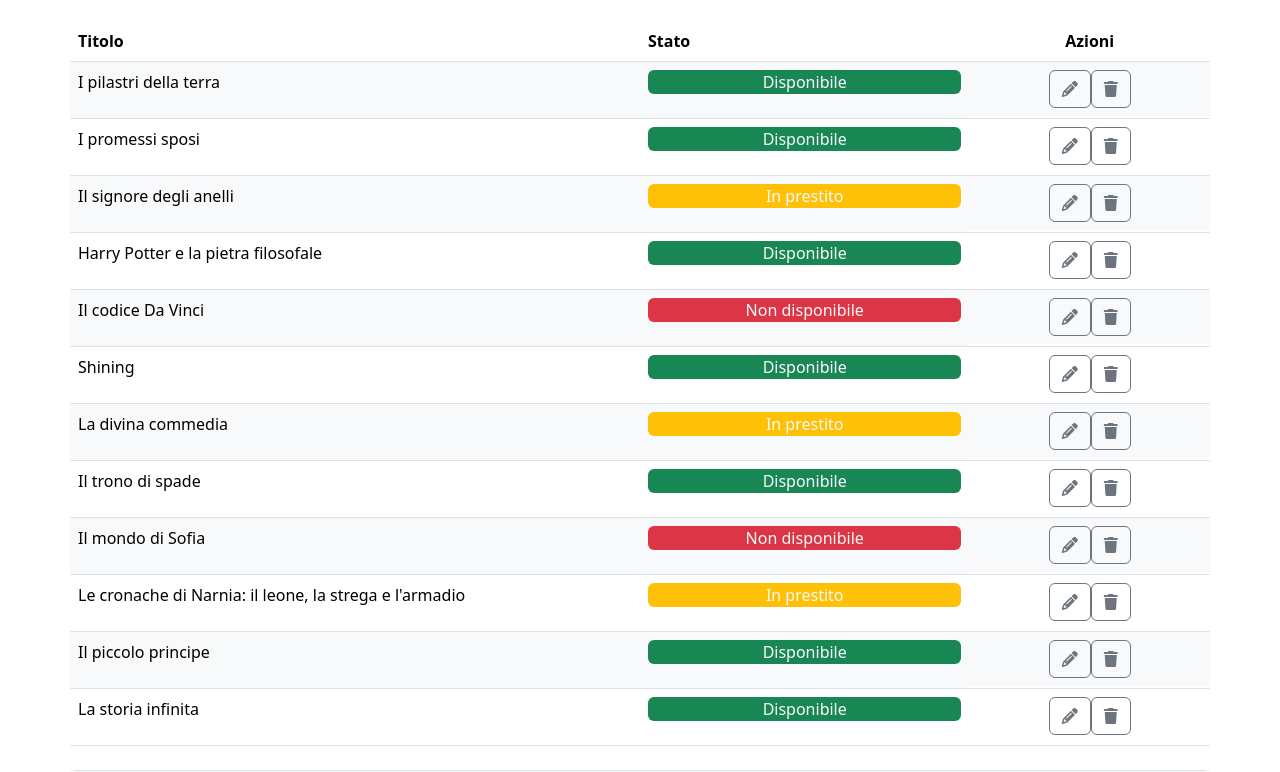
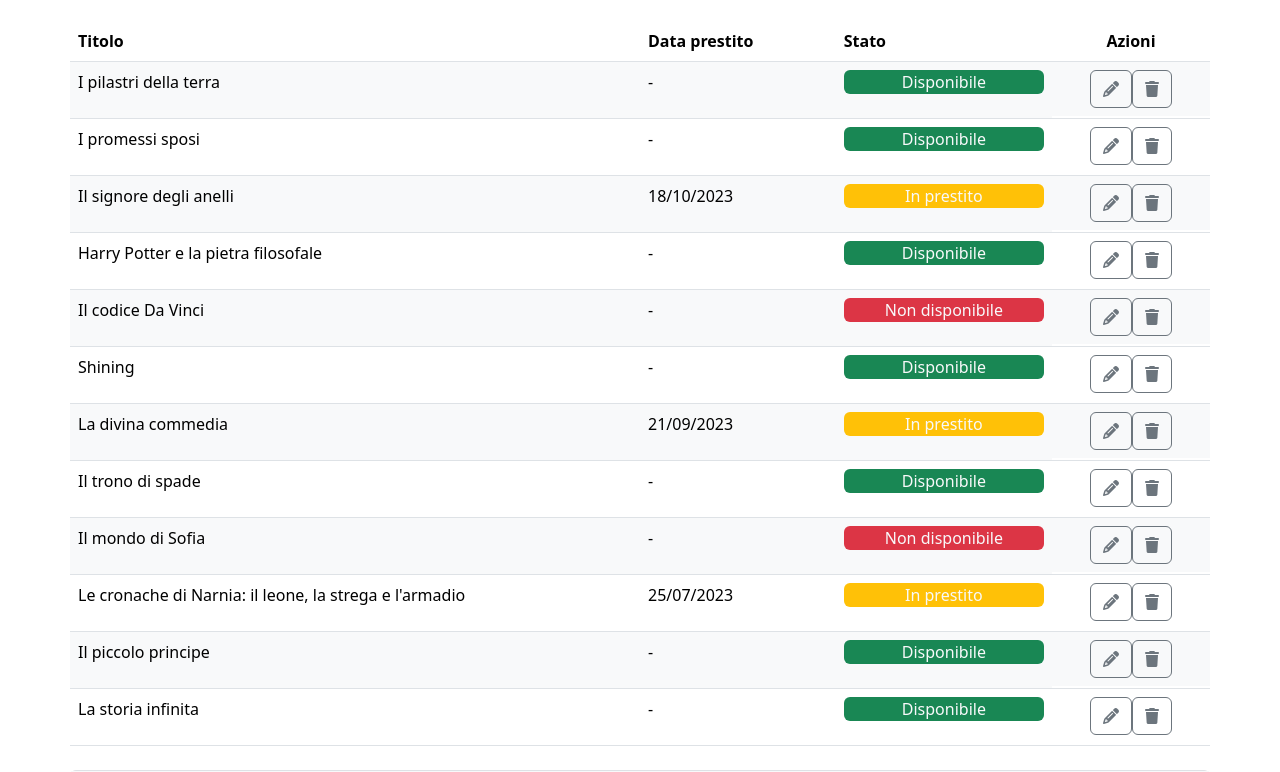
Before and after one commit to brian-tura/html-css-bootstrap-dashboard, a plain HTML site: page index.html in a window 1280 px wide. Shown: the part 169-941 px from the top of the page. Drawn offline with nearby package versions, Linux system fonts and the light colour scheme.

Commit message:
[FEAT] Responsive for tablet screen done

```diff
--- a/index.html
+++ b/index.html
@@ -35,6 +35,7 @@
                 <thead>
                     <tr>
                         <th class="col-6">Titolo</th>
+                        <th class="col d-none d-md-table-cell">Data prestito</th>
                         <th class="col">Stato</th>
                         <th class="col text-center">Azioni</th>
                     </tr>
@@ -43,6 +44,7 @@
                 <tbody>
                     <tr class="border-bottom table-light">
                         <td>I pilastri della terra</td>
+                        <td class="d-none d-md-table-cell">-</td>
                         <td class="text-center">
                             <p class="bg-success text-light rounded">Disponibile</p>
                         </td>
@@ -54,6 +56,7 @@
 
                     <tr class="border-bottom">
                         <td>I promessi sposi</td>
+                        <td class="d-none d-md-table-cell">-</td>
                         <td class="text-center">
                             <p class="bg-success text-light rounded">Disponibile</p>
                         </td>
@@ -65,6 +68,7 @@
 
                     <tr class="border-bottom table-light">
                         <td>Il signore degli anelli</td>
+                        <td class="d-none d-md-table-cell">18/10/2023</td>
                         <td class="text-center">
                             <p class="bg-warning text-light rounded">In prestito</p>
                         </td>
@@ -76,6 +80,7 @@
 
                     <tr class="border-bottom">
                         <td>Harry Potter e la pietra filosofale</td>
+                        <td class="d-none d-md-table-cell">-</td>
                         <td class="text-center">
                             <p class="bg-success text-light rounded">Disponibile</p>
                         </td>
@@ -87,6 +92,7 @@
 
                     <tr class="border-bottom table-light">
                         <td>Il codice Da Vinci</td>
+                        <td class="d-none d-md-table-cell">-</td>
                         <td class="text-center">
                             <p class="bg-danger text-light rounded">Non disponibile</p>
                         </td>
@@ -98,6 +104,7 @@
 
                     <tr class="border-bottom">
                         <td>Shining</td>
+                        <td class="d-none d-md-table-cell">-</td>
                         <td class="text-center">
                             <p class="bg-success text-light rounded">Disponibile</p>
                         </td>
@@ -109,6 +116,7 @@
 
                     <tr class="border-bottom table-light">
                         <td>La divina commedia</td>
+                        <td class="d-none d-md-table-cell">21/09/2023</td>
                         <td class="text-center">
                             <p class="bg-warning text-light rounded">In prestito</p>
                         </td>
@@ -120,6 +128,7 @@
 
                     <tr class="border-bottom">
                         <td>Il trono di spade</td>
+                        <td class="d-none d-md-table-cell">-</td>
                         <td class="text-center">
                             <p class="bg-success text-light rounded">Disponibile</p>
                         </td>
@@ -131,6 +140,7 @@
 
                     <tr class="border-bottom table-light">
                         <td>Il mondo di Sofia</td>
+                        <td class="d-none d-md-table-cell">-</td>
                         <td class="text-center">
                             <p class="bg-danger text-light rounded">Non disponibile</p>
                         </td>
@@ -142,6 +152,7 @@
 
                     <tr class="border-bottom">
                         <td>Le cronache di Narnia: il leone, la strega e l'armadio</td>
+                        <td class="d-none d-md-table-cell">25/07/2023</td>
                         <td class="text-center">
                             <p class="bg-warning text-light rounded">In prestito</p>
                         </td>
@@ -153,6 +164,7 @@
 
                     <tr class="border-bottom table-light">
                         <td>Il piccolo principe</td>
+                        <td class="d-none d-md-table-cell">-</td>
                         <td class="text-center">
                             <p class="bg-success text-light rounded">Disponibile</p>
                         </td>
@@ -164,6 +176,7 @@
 
                     <tr class="border-bottom">
                         <td>La storia infinita</td>
+                        <td class="d-none d-md-table-cell">-</td>
                         <td class="text-center">
                             <p class="bg-success text-light rounded">Disponibile</p>
                         </td>
@@ -176,6 +189,7 @@
             </table>
         </div>
 
+        <!-- Todo list -->
         <div class="container border rounded my-4">
             <div class="row border-bottom bg-light">
                 <div class="col py-2"><h2>Todo</h2></div>
@@ -197,6 +211,8 @@
         </div>
     </main>
     <footer>
+
+        <!-- FAQ -->
         <div class="container border rounded">
             <div class="row border-bottom bg-light">
                 <div class="col py-2"><h2>F.A.Q.</h2></div>
@@ -220,6 +236,8 @@
               </ul>
         </div>
     </footer>
+
+
     <script src="https://cdn.jsdelivr.net/npm/bootstrap@5.3.3/dist/js/bootstrap.bundle.min.js" integrity="sha384-YvpcrYf0tY3lHB60NNkmXc5s9fDVZLESaAA55NDzOxhy9GkcIdslK1eN7N6jIeHz" crossorigin="anonymous"></script>
 </body>
 </html>
```
